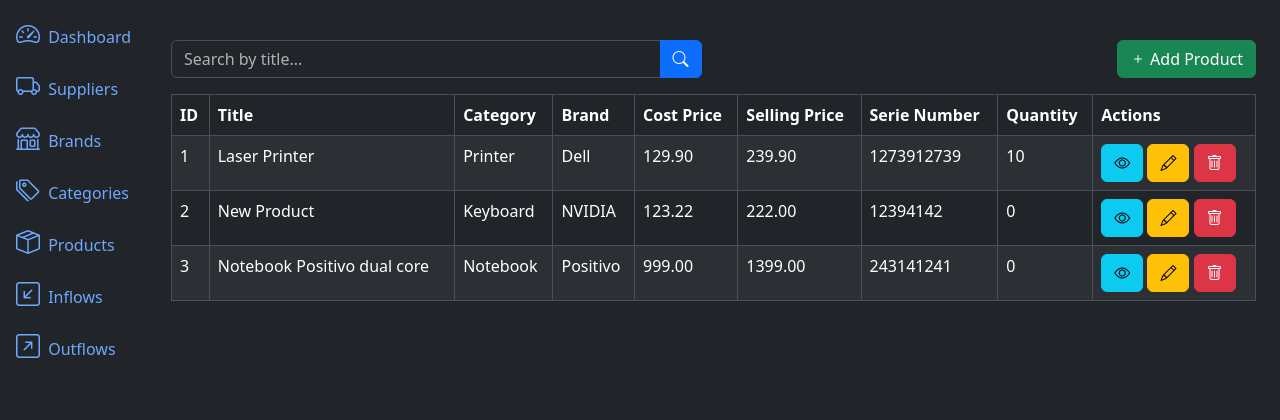
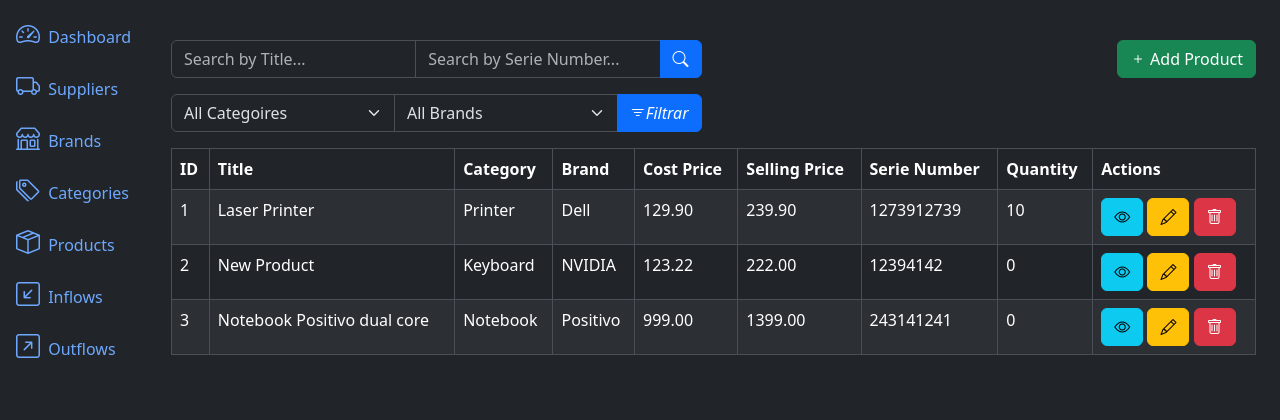
Before and after one commit to jpllopes96/python-inventory-management-system, a Django app: page /products/list/ in a window 1280 px wide. Shown: the part 56-476 px from the top of the page. Run offline with Django 5.2, Linux system fonts and the light colour scheme; data comes from the database, SQL or seed files in the repository; both versions use the stored data as it was after the commit.

Commit message:
more filters for product

```diff
--- a/products/templates/product_list.html
+++ b/products/templates/product_list.html
@@ -9,7 +9,8 @@ IMS - Products
     <div class="col-md-6">
         <form method="get" action="{% url 'product_list' %}">
             <div class="input-group">
-                <input type="text" class="form-control" name="title" placeholder="Search by title..." value="{{ request.GET.title }}">
+                <input type="text" class="form-control" name="title" placeholder="Search by Title..." value="{{ request.GET.title }}">
+                <input type="text" class="form-control" name="serie_number" placeholder="Search by Serie Number..." value="{{ request.GET.serie_number }}">
                 <button type="submit" class="btn btn-primary">
                     <i class="bi bi-search"></i>
                 </button>
@@ -23,9 +24,33 @@ IMS - Products
             <i class="bi bi-plus"></i> Add Product
         </a>
     </div>
+</div>
+
+<div class="row mb-3">
+    <div class="col-md-6">
+        <form method="get" action="{% url 'product_list' %}">
+            <div class="input-group">
+                <select class="form-select" name="category">
+                    <option value="" {% if not request.GET.category %} selected {% endif %}>All Categoires</option>
+                    {% for category in categories %}
+                        <option value="{{ category.id }}" {% if request.GET.category == category.id|stringformat:"s" %} selected="selected" {% endif %}>{{ category.name }}</option>
+                    {% endfor %}
+                </select>
+                <select class="form-select" name="brand">
+                    <option value="" {% if not request.GET.brand %} selected {% endif %}>All Brands</option>
+                    {% for brand in brands %}
+                        <option value="{{ brand.id }}" {% if request.GET.brand == brand.id|stringformat:"s" %} selected="selected" {% endif %}}>{{ brand.name }}</option>
+                    {% endfor %}
+                </select>
+                <button type="submit" class="btn btn-primary">
+                    <i class="bi bi-filter">Filtrar</i>
+                </button>
+            </div>
+        </form>
+
+    </div>
 
 </div>
-
 <div class="table-responsive">
     <table class="table table-striped table-bordered">
         <thead class="thead-dark">
--- a/products/views.py
+++ b/products/views.py
@@ -1,6 +1,8 @@
 from django.views.generic import ListView, CreateView, DetailView, DeleteView, UpdateView
 from django.urls import reverse_lazy
 from . import models, forms
+from categories.models import Category
+from brands.models import Brand
 
 
 class ProductListView(ListView):
@@ -13,11 +15,29 @@ class ProductListView(ListView):
     def get_queryset(self):
         queryset = super().get_queryset()  # return all registers
         title = self.request.GET.get('title')
+        serie_number = self.request.GET.get('serie_number')
+        category = self.request.GET.get('category')
+        brand = self.request.GET.get('brand')
 
         if title:
             queryset = queryset.filter(title__icontains=title)
 
+        if serie_number:
+            queryset = queryset.filter(serie_number__icontains=serie_number)
+
+        if category:
+            queryset = queryset.filter(category__id=category)
+
+        if brand:
+            queryset = queryset.filter(brand__id=brand)
+
         return queryset
+
+    def get_context_data(self, **kwargs):
+        context = super().get_context_data(**kwargs)
+        context['categories'] = Category.objects.all()
+        context['brands'] = Brand.objects.all()
+        return context
 
 
 class ProductCreateView(CreateView):
```
Also changed, not shown: db.sqlite3.
